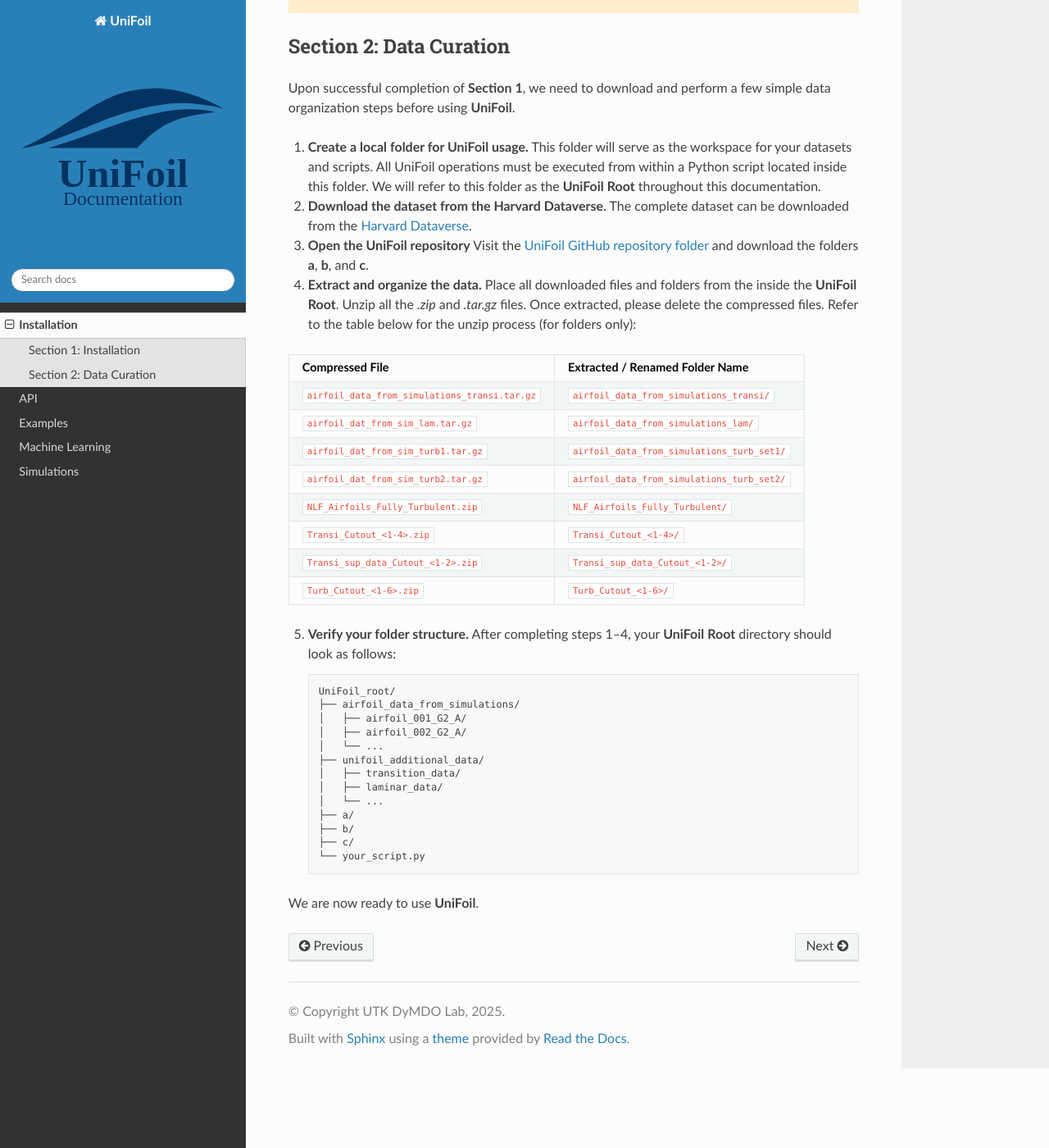
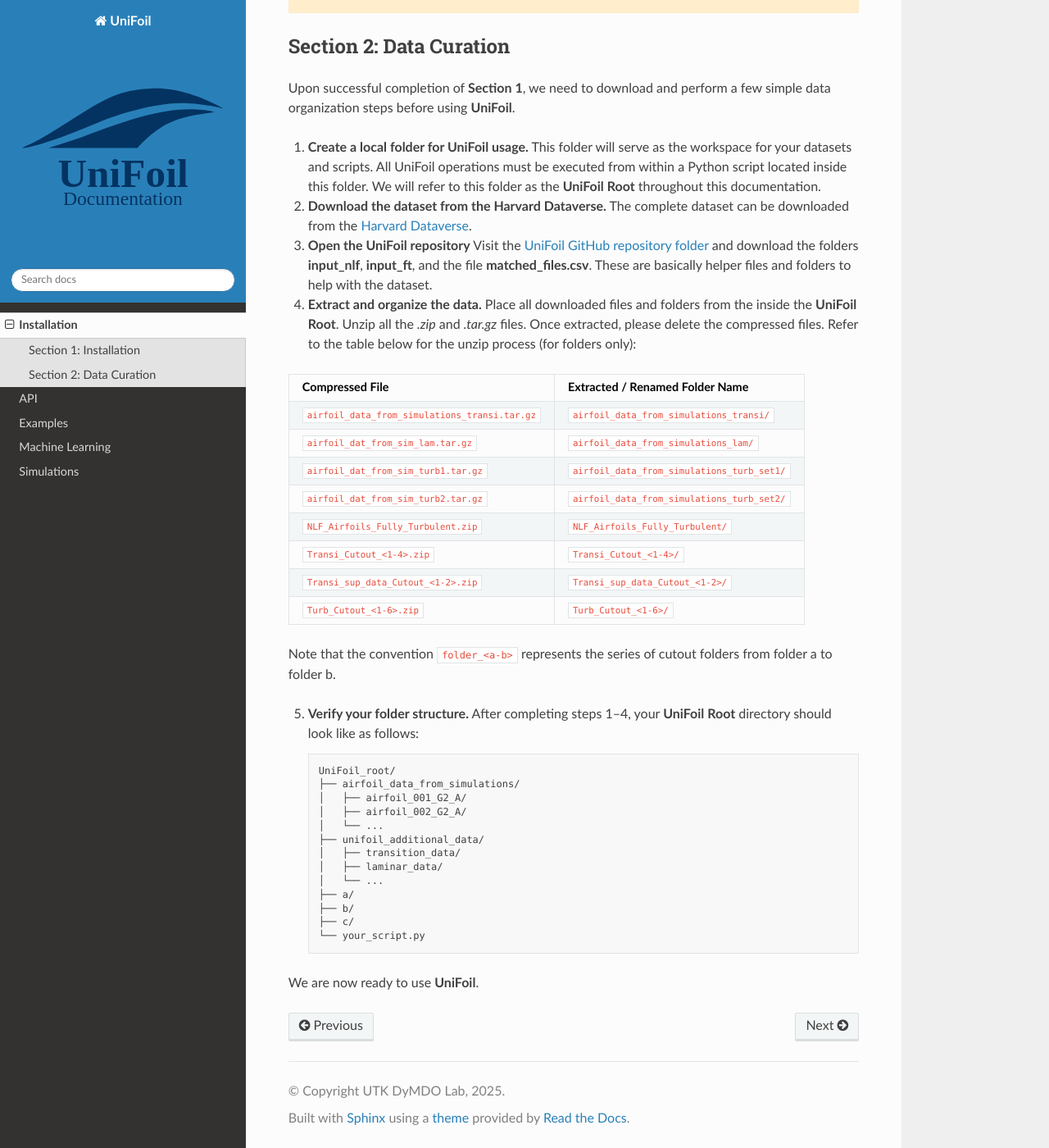
Before and after one commit to BenjaminMelanson/unifoilDocs, a Sphinx documentation site: the page built from docs/source/installation.rst, in a window 1280 px wide and 1400 px high, scrolled down 585 px. Shown: the whole window at 82% size. Built offline with Sphinx 7.4.7 and the Read the Docs theme 3.1.0, drawn with Linux system fonts in a browser that asks for light colours.

Commit message:
Update installation.rst

```diff
--- a/docs/source/installation.rst
+++ b/docs/source/installation.rst
@@ -39,8 +39,9 @@ Upon successful completion of **Section 1**, we need to download and perform a f
    `Harvard Dataverse <https://doi.org/10.7910/DVN/VQGWC4>`_.
 
 3. **Open the UniFoil repository**
-   Visit the `UniFoil GitHub repository folder <https://github.com/YourRepoLinkHere>`_
-   and download the folders **a**, **b**, and **c**.
+   Visit the `UniFoil GitHub repository folder <https://github.com/rohitroxkp7/UniFoil/tree/main/unifoil_interface>`_
+   and download the folders **input_nlf**, **input_ft**, and the file **matched_files.csv**. These are basically helper files and folders to help
+   with the dataset.
 
 4. **Extract and organize the data.**
    Place all downloaded files and folders from the  inside the **UniFoil Root**.
@@ -66,11 +67,11 @@ Upon successful completion of **Section 1**, we need to download and perform a f
 +-----------------------------------------------+-----------------------------------------------+
 | ``Turb_Cutout_<1-6>.zip``                     | ``Turb_Cutout_<1-6>/``                        |
 +-----------------------------------------------+-----------------------------------------------+
-
+Note that the convention ``folder_<a-b>`` represents the series of cutout folders from folder a to folder b.
 
 
 5. **Verify your folder structure.**
-   After completing steps 1–4, your **UniFoil Root** directory should look as follows:
+   After completing steps 1–4, your **UniFoil Root** directory should look like as follows:
 
    .. code-block:: text
 
```
